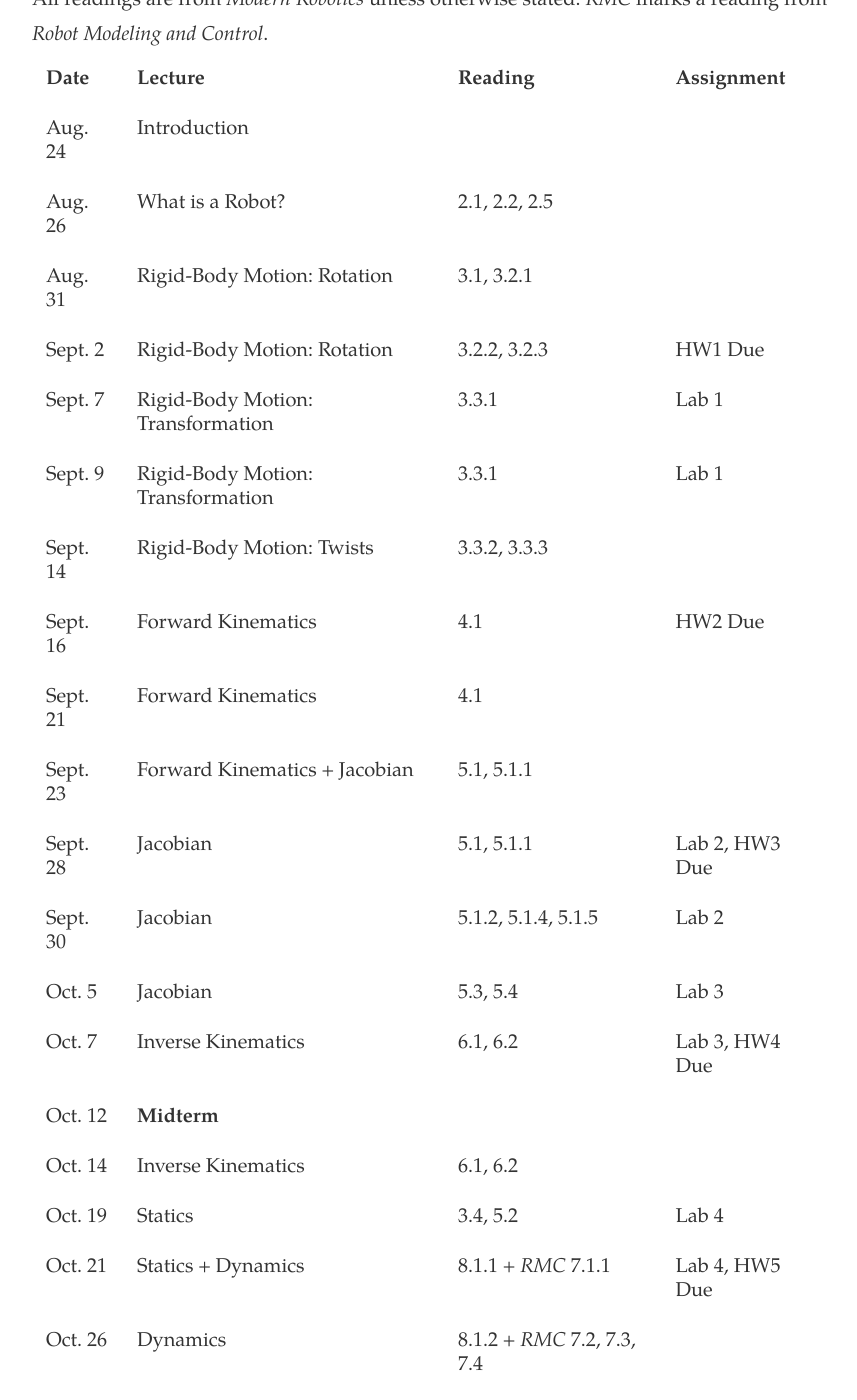
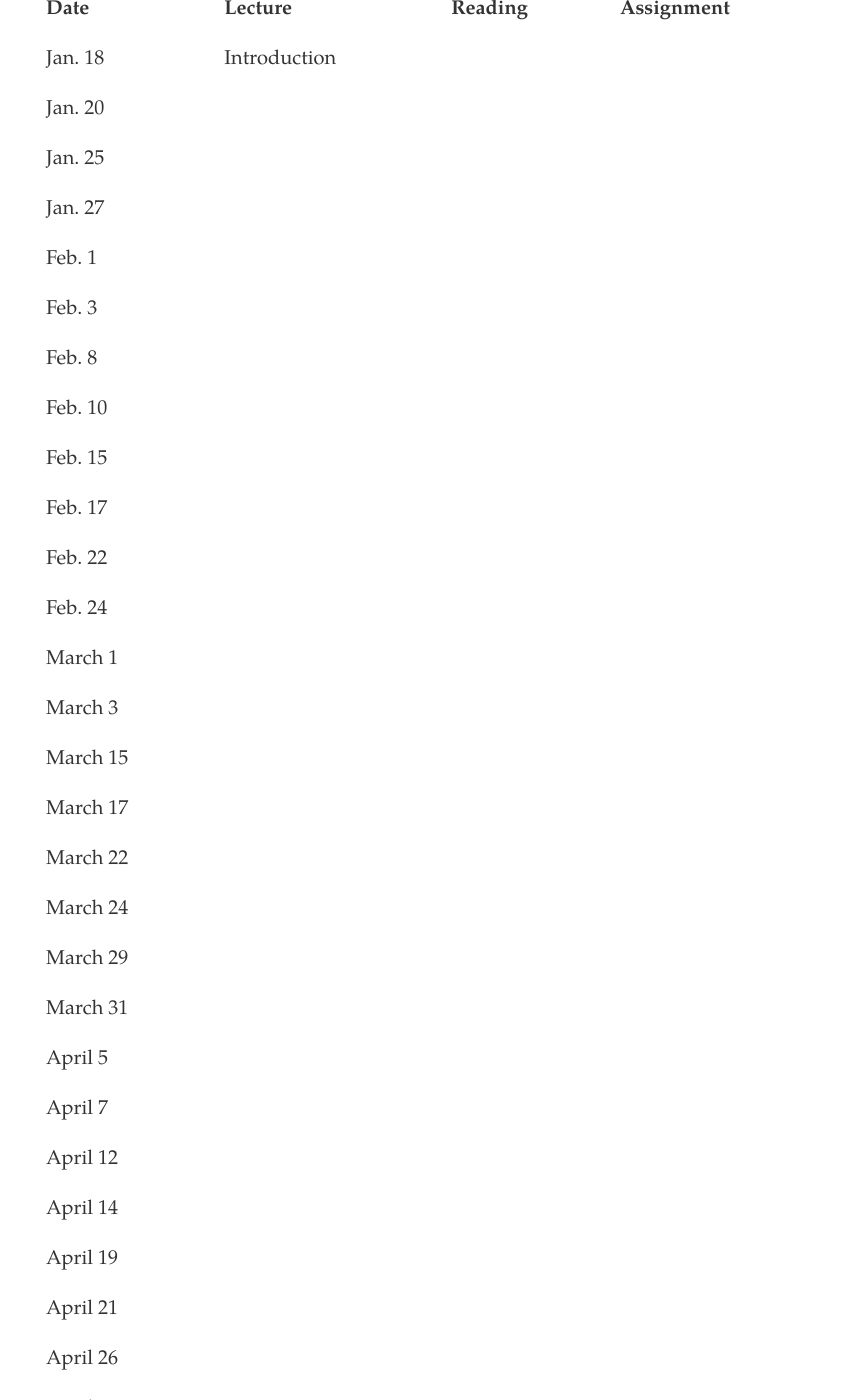
Before and after one commit to dylan-losey/dylan-losey.github.io, a Jekyll site: the page built from me5824-spring22.html, in a window 1280 px wide and 1400 px high, scrolled down 2151 px. Shown: the whole window, without its empty margins (208-1065 px from the left). Built offline with Jekyll 4.4.1, drawn with Linux system fonts in a browser that asks for light colours; nearby versions of some CDN libraries; some of the changed text lies outside the part shown.

Commit message:
adding spring course

```diff
--- a/me5824-spring22.html
+++ b/me5824-spring22.html
@@ -129,7 +129,6 @@ tags: me5824-spring2022
 <hr>
 <div>
   <h3>Schedule</h3>
-  All readings are from <i>Modern Robotics</i> unless otherwise stated. <i>RMC</i> marks a reading from <i>Robot Modeling and Control</i>.
   <table>
     <tr>
       <th>Date</th>
@@ -138,183 +137,177 @@ tags: me5824-spring2022
       <th>Assignment</th>
     </tr>
     <tr>
-      <td>Aug. 24</td>
+      <td>Jan. 18</td>
       <td>Introduction</td>
       <td></td>
       <td></td>
     </tr>
     <tr>
-      <td>Aug. 26</td>
-      <td>What is a Robot?</td>
-      <td>2.1, 2.2, 2.5</td>
+      <td>Jan. 20</td>
       <td></td>
-    </tr>
-    <tr>
-      <td>Aug. 31</td>
-      <td>Rigid-Body Motion: Rotation</td>
-      <td>3.1, 3.2.1</td>
-      <td></td>
-    </tr>
-    <tr>
-      <td>Sept. 2</td>
-      <td>Rigid-Body Motion: Rotation</td>
-      <td>3.2.2, 3.2.3</td>
-      <td>HW1 Due</td>
-    </tr>
-    <tr>
-      <td>Sept. 7</td>
-      <td>Rigid-Body Motion: Transformation</td>
-      <td>3.3.1</td>
-      <td>Lab 1</td>
-    </tr>
-    <tr>
-      <td>Sept. 9</td>
-      <td>Rigid-Body Motion: Transformation</td>
-      <td>3.3.1</td>
-      <td>Lab 1</td>
-    </tr>
-    <tr>
-      <td>Sept. 14</td>
-      <td>Rigid-Body Motion: Twists</td>
-      <td>3.3.2, 3.3.3</td>
-      <td></td>
-    </tr>
-    <tr>
-      <td>Sept. 16</td>
-      <td>Forward Kinematics</td>
-      <td>4.1</td>
-      <td>HW2 Due</td>
-    </tr>
-    <tr>
-      <td>Sept. 21</td>
-      <td>Forward Kinematics</td>
-      <td>4.1</td>
-      <td></td>
-    </tr>
-    <tr>
-      <td>Sept. 23</td>
-      <td>Forward Kinematics + Jacobian</td>
-      <td>5.1, 5.1.1</td>
-      <td></td>
-    </tr>
-    <tr>
-      <td>Sept. 28</td>
-      <td>Jacobian</td>
-      <td>5.1, 5.1.1</td>
-      <td>Lab 2, HW3 Due</td>
-    </tr>
-    <tr>
-      <td>Sept. 30</td>
-      <td>Jacobian</td>
-      <td>5.1.2, 5.1.4, 5.1.5</td>
-      <td>Lab 2</td>
-    </tr>
-    <tr>
-      <td>Oct. 5</td>
-      <td>Jacobian</td>
-      <td>5.3, 5.4</td>
-      <td>Lab 3</td>
-    </tr>
-    <tr>
-      <td>Oct. 7</td>
-      <td>Inverse Kinematics</td>
-      <td>6.1, 6.2</td>
-      <td>Lab 3, HW4 Due</td>
-    </tr>
-    <tr>
-      <td>Oct. 12</td>
-      <td><b>Midterm</b></td>
       <td></td>
       <td></td>
     </tr>
     <tr>
-      <td>Oct. 14</td>
-      <td>Inverse Kinematics</td>
-      <td>6.1, 6.2</td>
+      <td>Jan. 25</td>
+      <td></td>
+      <td></td>
       <td></td>
     </tr>
     <tr>
-      <td>Oct. 19</td>
-      <td>Statics</td>
-      <td>3.4, 5.2</td>
-      <td>Lab 4</td>
-    </tr>
-    <tr>
-      <td>Oct. 21</td>
-      <td>Statics + Dynamics</td>
-      <td>8.1.1 + <i>RMC</i> 7.1.1</td>
-      <td>Lab 4, HW5 Due</td>
-    </tr>
-    <tr>
-      <td>Oct. 26</td>
-      <td>Dynamics</td>
-      <td>8.1.2 + <i>RMC</i> 7.2, 7.3, 7.4</td>
+      <td>Jan. 27</td>
+      <td></td>
+      <td></td>
       <td></td>
     </tr>
     <tr>
-      <td>Oct. 28</td>
-      <td>Dynamics</td>
-      <td>8.1.2 + <i>RMC</i> 7.2, 7.3, 7.4</td>
+      <td>Feb. 1</td>
+      <td></td>
+      <td></td>
       <td></td>
     </tr>
     <tr>
-      <td>Nov. 2</td>
-      <td>Control</td>
-      <td>11.1, 11.2</td>
+      <td>Feb. 3</td>
+      <td></td>
+      <td></td>
       <td></td>
     </tr>
     <tr>
-      <td>Nov. 4</td>
-      <td>Control</td>
-      <td>11.4.1 + <i>RMC</i> 6.2, 6.3</td>
-      <td>HW 6 Due</td>
-    </tr>
-    <tr>
-      <td>Nov. 9</td>
-      <td>Control</td>
-      <td>11.4.1 + <i>RMC</i> 6.5</td>
+      <td>Feb. 8</td>
+      <td></td>
+      <td></td>
       <td></td>
     </tr>
     <tr>
-      <td>Nov. 11</td>
-      <td>Control</td>
-      <td>11.4.2 + <i>RMC</i> 8.1</td>
+      <td>Feb. 10</td>
+      <td></td>
+      <td></td>
       <td></td>
     </tr>
     <tr>
-      <td>Nov. 16</td>
-      <td>Control</td>
-      <td>11.5, 11.6</td>
+      <td>Feb. 15</td>
+      <td></td>
+      <td></td>
       <td></td>
     </tr>
     <tr>
-      <td>Nov. 18</td>
-      <td>Motion Planning</td>
-      <td>10.1, 10.2.1-10.2.3</td>
-      <td>Lab 5, HW7 Due</td>
+      <td>Feb. 17</td>
+      <td></td>
+      <td></td>
+      <td></td>
     </tr>
     <tr>
-      <td>Nov. 30</td>
-      <td>Motion Planning</td>
-      <td>10.5, 10.6</td>
-      <td>Lab 5</td>
+      <td>Feb. 22</td>
+      <td></td>
+      <td></td>
+      <td></td>
     </tr>
     <tr>
-      <td>Dec. 2</td>
-      <td>Motion Planning</td>
-      <td>10.5, 10.6</td>
-      <td>Lab 6</td>
+      <td>Feb. 24</td>
+      <td></td>
+      <td></td>
+      <td></td>
     </tr>
     <tr>
-      <td>Dec. 7</td>
-      <td>Future Directions</td>
+      <td>March 1</td>
       <td></td>
-      <td>Lab 6, HW8 Due</td>
+      <td></td>
+      <td></td>
     </tr>
     <tr>
-      <td>Dec. 13</td>
-      <td><b>Final Exam</b></td>
-      <td>10:05-12:05pm</td>
+      <td>March 3</td>
+      <td></td>
+      <td></td>
+      <td></td>
+    </tr>
+    <tr>
+      <td>March 15</td>
+      <td></td>
+      <td></td>
+      <td></td>
+    </tr>
+    <tr>
+      <td>March 17</td>
+      <td></td>
+      <td></td>
+      <td></td>
+    </tr>
+    <tr>
+      <td>March 22</td>
+      <td></td>
+      <td></td>
+      <td></td>
+    </tr>
+    <tr>
+      <td>March 24</td>
+      <td></td>
+      <td></td>
+      <td></td>
+    </tr>
+    <tr>
+      <td>March 29</td>
+      <td></td>
+      <td></td>
+      <td></td>
+    </tr>
+    <tr>
+      <td>March 31</td>
+      <td></td>
+      <td></td>
+      <td></td>
+    </tr>
+    <tr>
+      <td>April 5</td>
+      <td></td>
+      <td></td>
+      <td></td>
+    </tr>
+    <tr>
+      <td>April 7</td>
+      <td></td>
+      <td></td>
+      <td></td>
+    </tr>
+    <tr>
+      <td>April 12</td>
+      <td></td>
+      <td></td>
+      <td></td>
+    </tr>
+    <tr>
+      <td>April 14</td>
+      <td></td>
+      <td></td>
+      <td></td>
+    </tr>
+    <tr>
+      <td>April 19</td>
+      <td></td>
+      <td></td>
+      <td></td>
+    </tr>
+    <tr>
+      <td>April 21</td>
+      <td></td>
+      <td></td>
+      <td></td>
+    </tr>
+    <tr>
+      <td>April 26</td>
+      <td></td>
+      <td></td>
+      <td></td>
+    </tr>
+    <tr>
+      <td>April 28</td>
+      <td></td>
+      <td></td>
+      <td></td>
+    </tr>
+    <tr>
+      <td>May 3</td>
+      <td></td>
+      <td></td>
       <td></td>
     </tr>
   </table>
```
